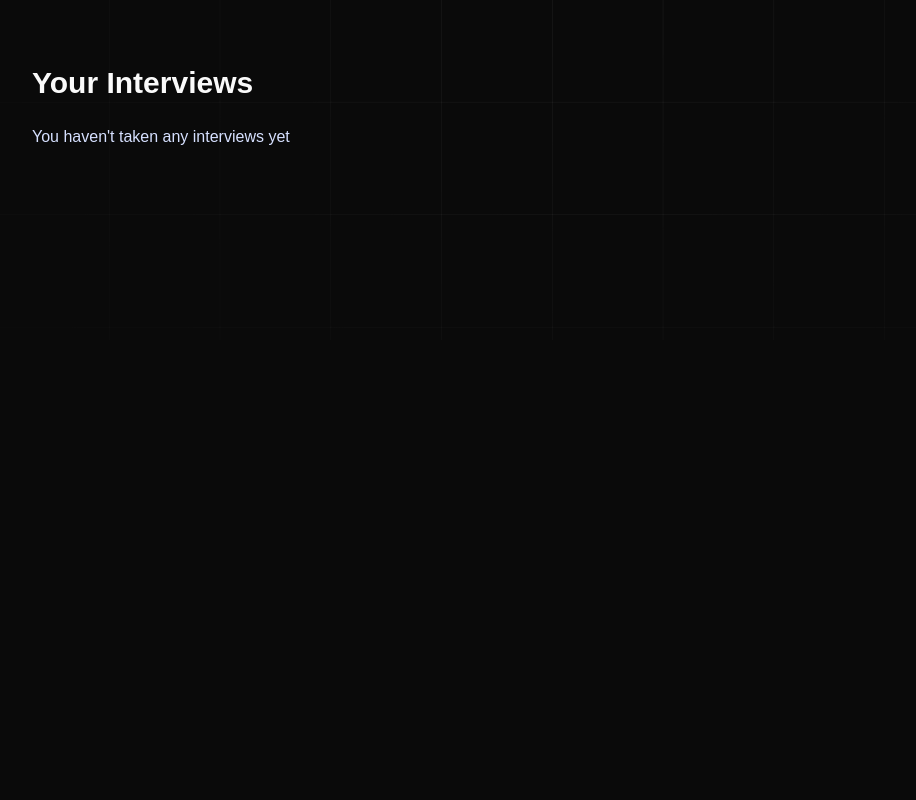
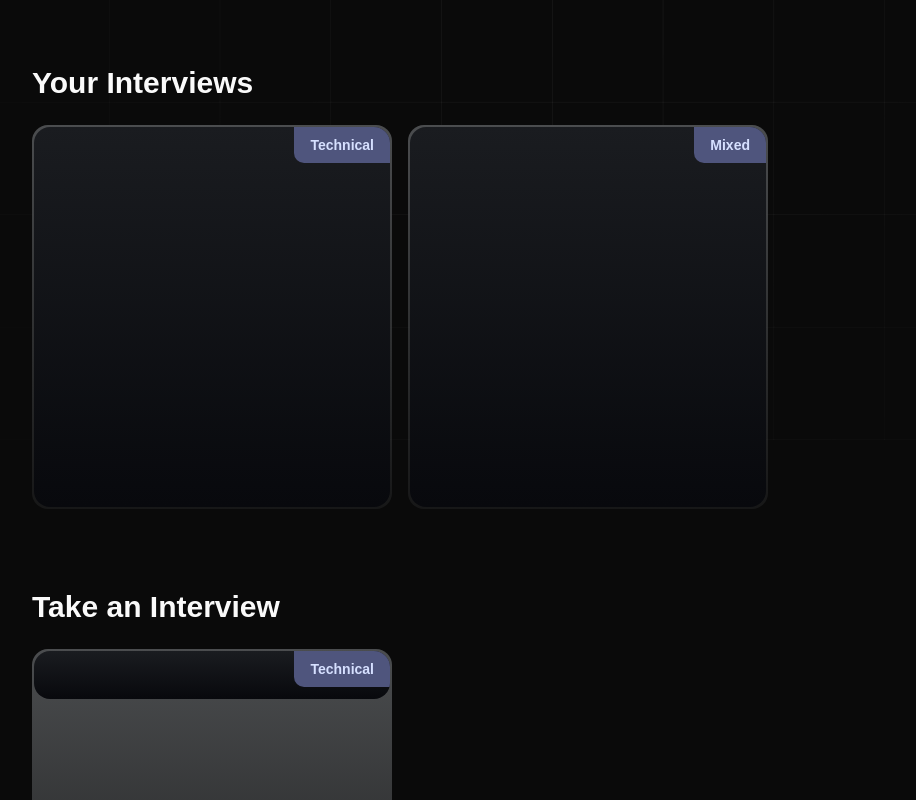
Before and after one commit to mahirg8/PrepSta-AI-Mock-Interviewer, a Next.js app: page / in a window 1280 px wide. Shown: the part 460-1260 px from the top of the page, without its empty margins (32-948 px from the left). Before the commit the page ends 800 px from the top, so only its background shows below. Built offline with nearby package versions, Linux system fonts and the light colour scheme; a web font is replaced by a local one.

Commit message:
home-page started

```diff
--- a/app/(root)/page.tsx
+++ b/app/(root)/page.tsx
@@ -1,4 +1,6 @@
+import InterviewCard from '@/components/InterviewCard'
 import { Button } from '@/components/ui/button'
+import { dummyInterviews } from '@/constants'
 import Image from 'next/image'
 import Link from 'next/link'
 import React from 'react'
@@ -24,8 +26,23 @@ const Page = () => {
           <h2>Your Interviews</h2>
 
           <div className='interviews-section'>
-              <p>You haven&apos;t taken any interviews yet</p>
+              {dummyInterviews.map((interview) => (
+  <InterviewCard key={interview.id} {...interview} />
+))}
+
+              {/* <p>You haven&apos;t taken any interview yet</p> */}
           </div>
+      </section>
+
+      <section className='flex flex-col gap-6 mt-8'>
+        <h2>Take an Interview</h2>
+
+        <div className='interview-section'>
+          {dummyInterviews.map((interview, index) => (
+  <InterviewCard key={interview.id} {...interview} />
+))}
+
+        </div>
       </section>
     </>
   )
--- /dev/null
+++ b/components/InterviewCard.tsx
@@ -0,0 +1,24 @@
+import React from 'react'
+import dayjs from 'dayjs';
+
+const InterviewCard = ({ interviewId, userId, role, type, techstack, createdAt }: InterviewCardProps) => {
+
+    const feedback = null as Feedback | null;
+    const normalizedType = /mix/gi.test(type) ? 'Mixed' : type;
+    const formattedDate = dayjs(feedback?.createdAt || createdAt || Date.now()).format('MMM D, YYYY');
+
+
+    return (
+        <div className='card-border w-[360px] max-sm:w-full min-h-96'>
+            <div className='card-interview'>
+                <div>
+                    <div className='absolute top-0 right-0 w-fir px-4 py-2 rounded-bl-lg bg-light-600'>
+                        <p className='badge-text'>{normalizedType}</p>
+                    </div>
+                </div>
+            </div>
+        </div>
+    )
+}
+
+export default InterviewCard
--- a/constants/index.ts
+++ b/constants/index.ts
@@ -204,27 +204,27 @@
 //   "/yahoo.png",
 // ];
 
-// export const dummyInterviews: Interview[] = [
-//   {
-//     id: "1",
-//     userId: "user1",
-//     role: "Frontend Developer",
-//     type: "Technical",
-//     techstack: ["React", "TypeScript", "Next.js", "Tailwind CSS"],
-//     level: "Junior",
-//     questions: ["What is React?"],
-//     finalized: false,
-//     createdAt: "2024-03-15T10:00:00Z",
-//   },
-//   {
-//     id: "2",
-//     userId: "user1",
-//     role: "Full Stack Developer",
-//     type: "Mixed",
-//     techstack: ["Node.js", "Express", "MongoDB", "React"],
-//     level: "Senior",
-//     questions: ["What is Node.js?"],
-//     finalized: false,
-//     createdAt: "2024-03-14T15:30:00Z",
-//   },
-// ];
+export const dummyInterviews: Interview[] = [
+  {
+    id: "1",
+    userId: "user1",
+    role: "Frontend Developer",
+    type: "Technical",
+    techstack: ["React", "TypeScript", "Next.js", "Tailwind CSS"],
+    level: "Junior",
+    questions: ["What is React?"],
+    finalized: false,
+    createdAt: "2024-03-15T10:00:00Z",
+  },
+  {
+    id: "2",
+    userId: "user1",
+    role: "Full Stack Developer",
+    type: "Mixed",
+    techstack: ["Node.js", "Express", "MongoDB", "React"],
+    level: "Senior",
+    questions: ["What is Node.js?"],
+    finalized: false,
+    createdAt: "2024-03-14T15:30:00Z",
+  },
+];
--- a/package.json
+++ b/package.json
@@ -14,6 +14,7 @@
     "@radix-ui/react-slot": "^1.2.3",
     "class-variance-authority": "^0.7.1",
     "clsx": "^2.1.1",
+    "dayjs": "^1.11.13",
     "lucide-react": "^0.511.0",
     "next": "15.3.3",
     "next-themes": "^0.4.6",
```
Also changed, not shown: 1 other file (tests, documents, lock files or other folders).
